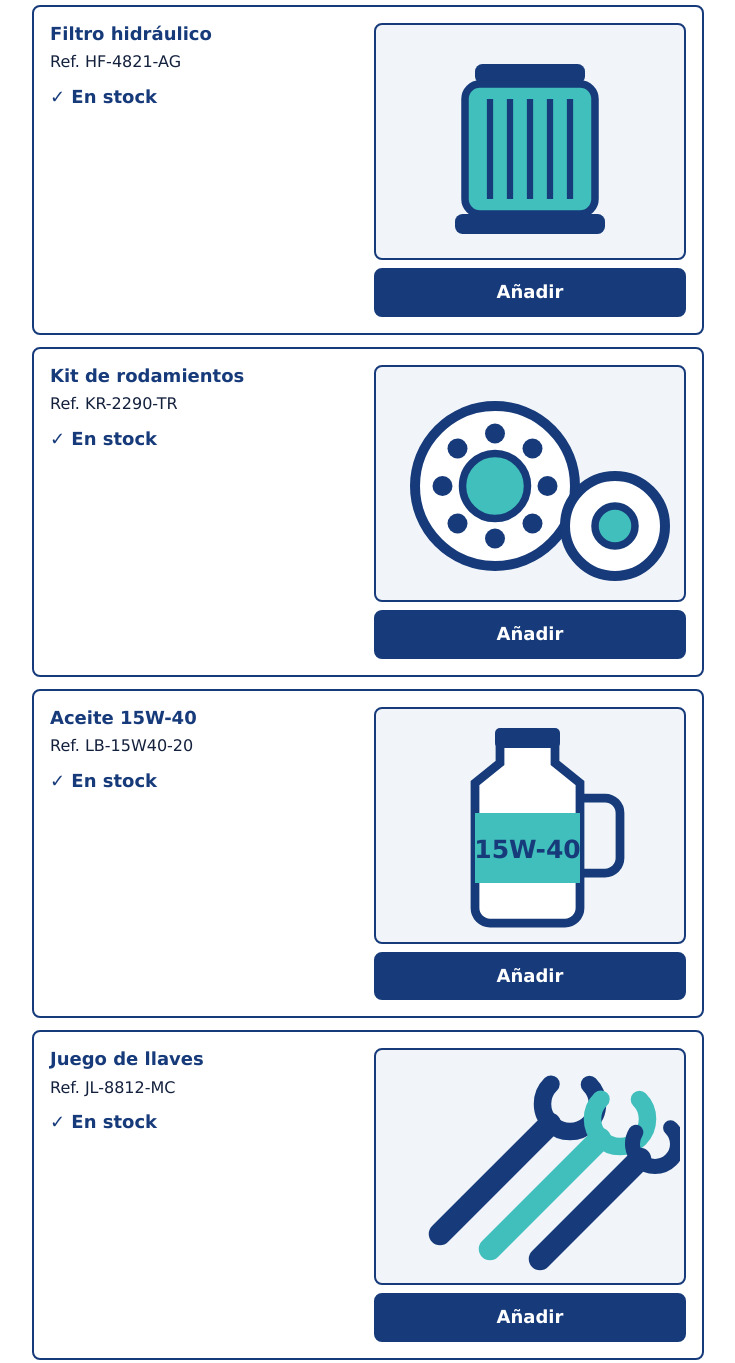
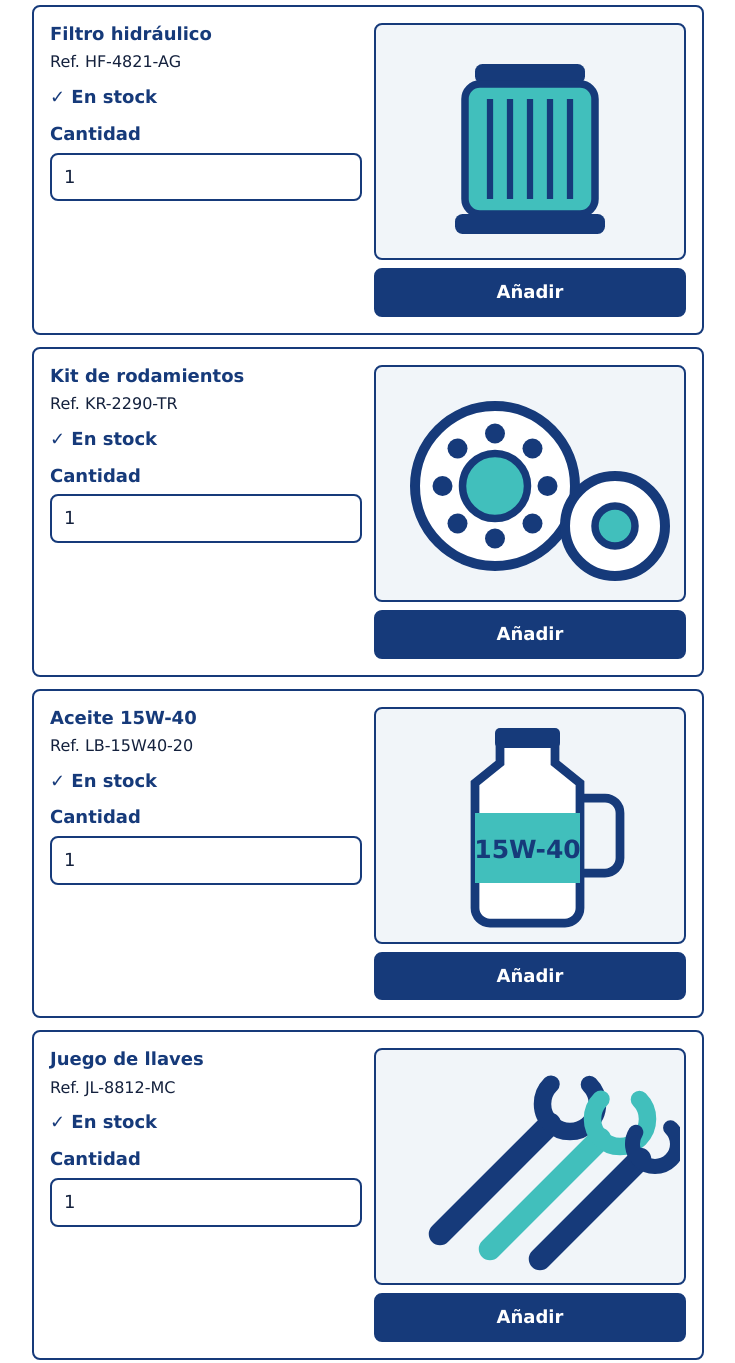
Before and after one commit to BACQ-code/E-commerce-Agrorepuestos---boceto, a plain HTML site: page index.html in a window 1280 px wide. Shown: the part 660-2023 px from the top of the page, without its empty margins (48-783 px from the left). Drawn offline with Linux system fonts and the light colour scheme.

Commit message:
código nuevo

```diff
--- a/index.html
+++ b/index.html
@@ -258,7 +258,7 @@
     }
 
     @media (prefers-reduced-motion: reduce) {
-      * { transition: none !important; animation: none !important; scroll-behavior: auto !important; }
+- { transition: none !important; animation: none !important; scroll-behavior: auto !important; }
     }
   </style>
 </head>
@@ -361,6 +361,8 @@
               <h3>Filtro hidráulico</h3>
               <p class="ref">Ref. HF-4821-AG</p>
               <p class="stock">En stock</p>
+              <label for="cant-filtro">Cantidad</label>
+              <input id="cant-filtro" name="cant-filtro" type="number" min="1" value="1" step="1">
             </div>
             <div class="lado">
               <div class="imagen" role="img" aria-label="Ilustración del filtro hidráulico"><svg viewBox="0 0 120 90" width="100%" height="100%" aria-hidden="true" focusable="false"><rect x="38" y="14" width="44" height="8" rx="3" fill="#163a7a"/><rect x="34" y="22" width="52" height="52" rx="6" fill="#41bfbc" stroke="#163a7a" stroke-width="3"/><path d="M44 28v40M52 28v40M60 28v40M68 28v40M76 28v40" stroke="#163a7a" stroke-width="2.5"/><rect x="30" y="74" width="60" height="8" rx="3" fill="#163a7a"/></svg></div>
@@ -373,6 +375,8 @@
               <h3>Kit de rodamientos</h3>
               <p class="ref">Ref. KR-2290-TR</p>
               <p class="stock">En stock</p>
+              <label for="cant-rodamientos">Cantidad</label>
+              <input id="cant-rodamientos" name="cant-rodamientos" type="number" min="1" value="1" step="1">
             </div>
             <div class="lado">
               <div class="imagen" role="img" aria-label="Ilustración del kit de rodamientos"><svg viewBox="0 0 120 90" width="100%" height="100%" aria-hidden="true" focusable="false"><circle cx="46" cy="46" r="32" fill="#fff" stroke="#163a7a" stroke-width="4"/><circle cx="46" cy="46" r="13" fill="#41bfbc" stroke="#163a7a" stroke-width="3"/><g fill="#163a7a"><circle cx="46" cy="25" r="4"/><circle cx="46" cy="67" r="4"/><circle cx="25" cy="46" r="4"/><circle cx="67" cy="46" r="4"/><circle cx="31" cy="31" r="4"/><circle cx="61" cy="61" r="4"/><circle cx="61" cy="31" r="4"/><circle cx="31" cy="61" r="4"/></g><circle cx="94" cy="62" r="20" fill="#fff" stroke="#163a7a" stroke-width="4"/><circle cx="94" cy="62" r="8" fill="#41bfbc" stroke="#163a7a" stroke-width="3"/></svg></div>
@@ -385,6 +389,8 @@
               <h3>Aceite 15W-40</h3>
               <p class="ref">Ref. LB-15W40-20</p>
               <p class="stock">En stock</p>
+              <label for="cant-aceite">Cantidad</label>
+              <input id="cant-aceite" name="cant-aceite" type="number" min="1" value="1" step="1">
             </div>
             <div class="lado">
               <div class="imagen" role="img" aria-label="Ilustración del aceite 15W-40"><svg viewBox="0 0 120 90" width="100%" height="100%" aria-hidden="true" focusable="false"><path d="M48 10h22v10l10 8v50a6 6 0 0 1-6 6H44a6 6 0 0 1-6-6V28l10-8z" fill="#fff" stroke="#163a7a" stroke-width="3.5"/><rect x="46" y="6" width="26" height="8" rx="2" fill="#163a7a"/><path d="M80 34h10a6 6 0 0 1 6 6v18a6 6 0 0 1-6 6H80" fill="none" stroke="#163a7a" stroke-width="3.5"/><rect x="38" y="40" width="42" height="28" fill="#41bfbc"/><text x="59" y="58" text-anchor="middle" font-family="Verdana,Arial,sans-serif" font-size="10" font-weight="700" fill="#163a7a">15W-40</text></svg></div>
@@ -397,6 +403,8 @@
               <h3>Juego de llaves</h3>
               <p class="ref">Ref. JL-8812-MC</p>
               <p class="stock">En stock</p>
+              <label for="cant-llaves">Cantidad</label>
+              <input id="cant-llaves" name="cant-llaves" type="number" min="1" value="1" step="1">
             </div>
             <div class="lado">
               <div class="imagen" role="img" aria-label="Ilustración del juego de llaves"><svg viewBox="0 0 120 90" width="100%" height="100%" aria-hidden="true" focusable="false"><g stroke="#163a7a" stroke-linecap="round" fill="none"><line x1="24" y1="72" x2="68" y2="28" stroke-width="9"/><circle cx="76" cy="20" r="11" stroke-width="7" stroke-dasharray="52 18" transform="rotate(-45 76 20)"/><line x1="44" y1="78" x2="88" y2="34" stroke="#41bfbc" stroke-width="9"/><circle cx="96" cy="26" r="11" stroke="#41bfbc" stroke-width="7" stroke-dasharray="52 18" transform="rotate(-45 96 26)"/><line x1="64" y1="82" x2="104" y2="42" stroke-width="9"/><circle cx="110" cy="36" r="9" stroke-width="6" stroke-dasharray="40 16" transform="rotate(-45 110 36)"/></g></svg></div>
```
